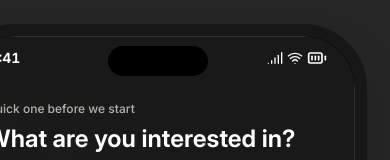
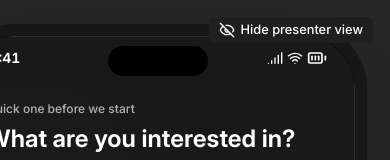
Before and after one commit to karojohnson/hackathon-mobile, a Next.js app: page / in a window 390 px wide. Shown: the top 160 px of the page. Built offline with nearby package versions, Linux system fonts and the light colour scheme.

Commit message:
Add whole-panel toggle for the presenter view
A fixed top-right button now shows/hides the entire right-side control
deck (not just its accordion sections), so a presenter can get it fully
out of the way while the phone prototype on the left stays visible at
all times.

```diff
--- a/components/demo/demo-stage.tsx
+++ b/components/demo/demo-stage.tsx
@@ -1,16 +1,35 @@
+"use client"
+
+import * as React from "react"
+
 import { PhoneFrame } from "@/components/mobile/phone-frame"
 import { ControlSidebar } from "@/components/demo/control-sidebar"
+import { Button } from "@/components/ui/button"
+import { Eye, EyeOff } from "@/lib/icons"
 
 /**
  * The whole-page stage: the phone mockup and the presenter's control deck
  * side by side, both children of the same OnboardingProvider (mounted in
- * app/layout.tsx) so slider/toggle changes reach the phone instantly.
+ * app/layout.tsx) so slider/toggle changes reach the phone instantly. The
+ * whole control deck can be hidden — not just its individual sections — for
+ * moments in a live demo where it shouldn't be visible at all.
  */
 export function DemoStage({ children }: { children: React.ReactNode }) {
+  const [showControls, setShowControls] = React.useState(true)
+
   return (
-    <div className="flex min-h-dvh w-full items-center justify-center gap-8 bg-muted p-6">
+    <div className="relative flex min-h-dvh w-full items-center justify-center gap-8 bg-muted p-6">
+      <Button
+        variant="secondary"
+        size="sm"
+        className="fixed top-4 right-4 z-50 gap-1.5"
+        onClick={() => setShowControls((v) => !v)}
+      >
+        {showControls ? <EyeOff className="size-4" /> : <Eye className="size-4" />}
+        {showControls ? "Hide presenter view" : "Show presenter view"}
+      </Button>
       <PhoneFrame>{children}</PhoneFrame>
-      <ControlSidebar />
+      {showControls && <ControlSidebar />}
     </div>
   )
 }
--- a/lib/icons.ts
+++ b/lib/icons.ts
@@ -17,6 +17,8 @@ export {
   ChevronRight,
   Coffee,
   Cpu,
+  Eye,
+  EyeOff,
   Flame,
   HeartPulse,
   Home,
```
